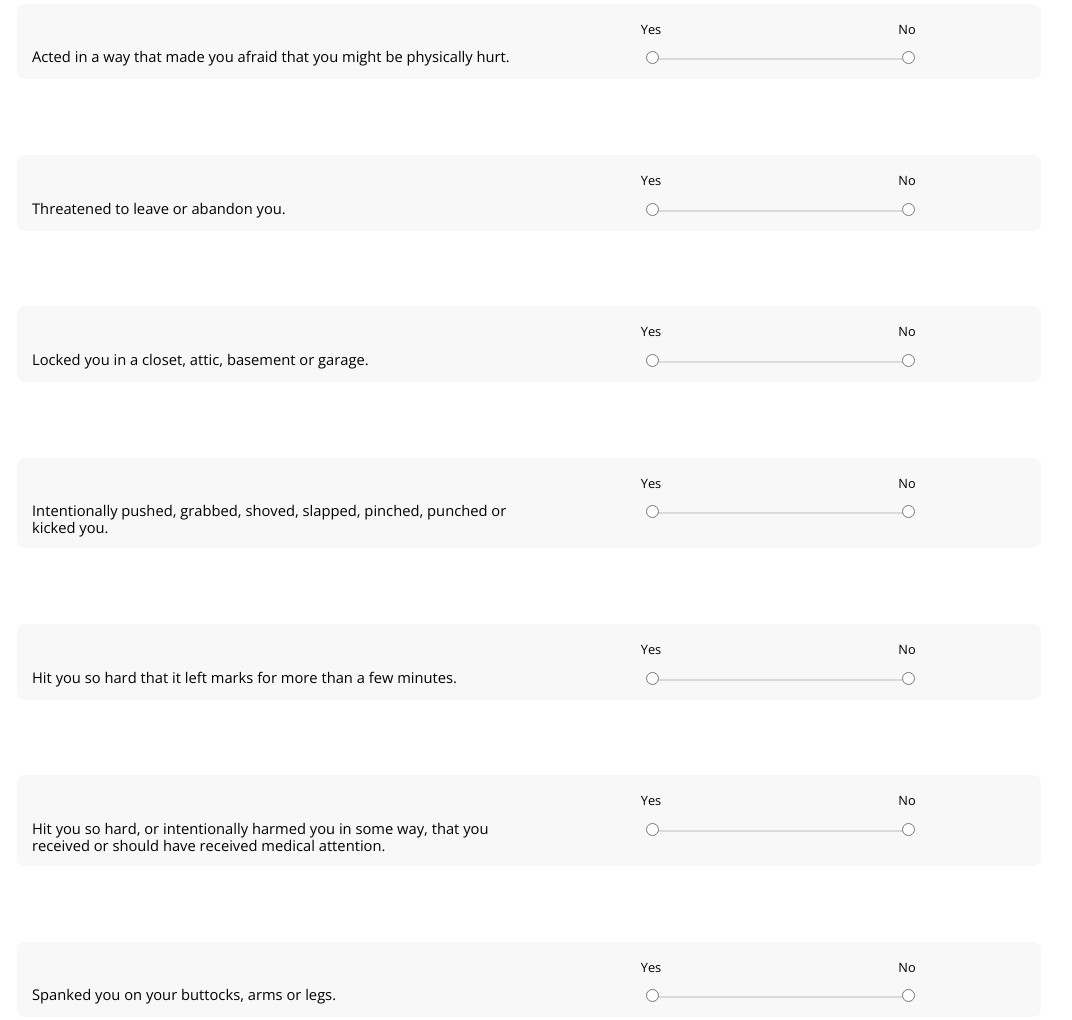
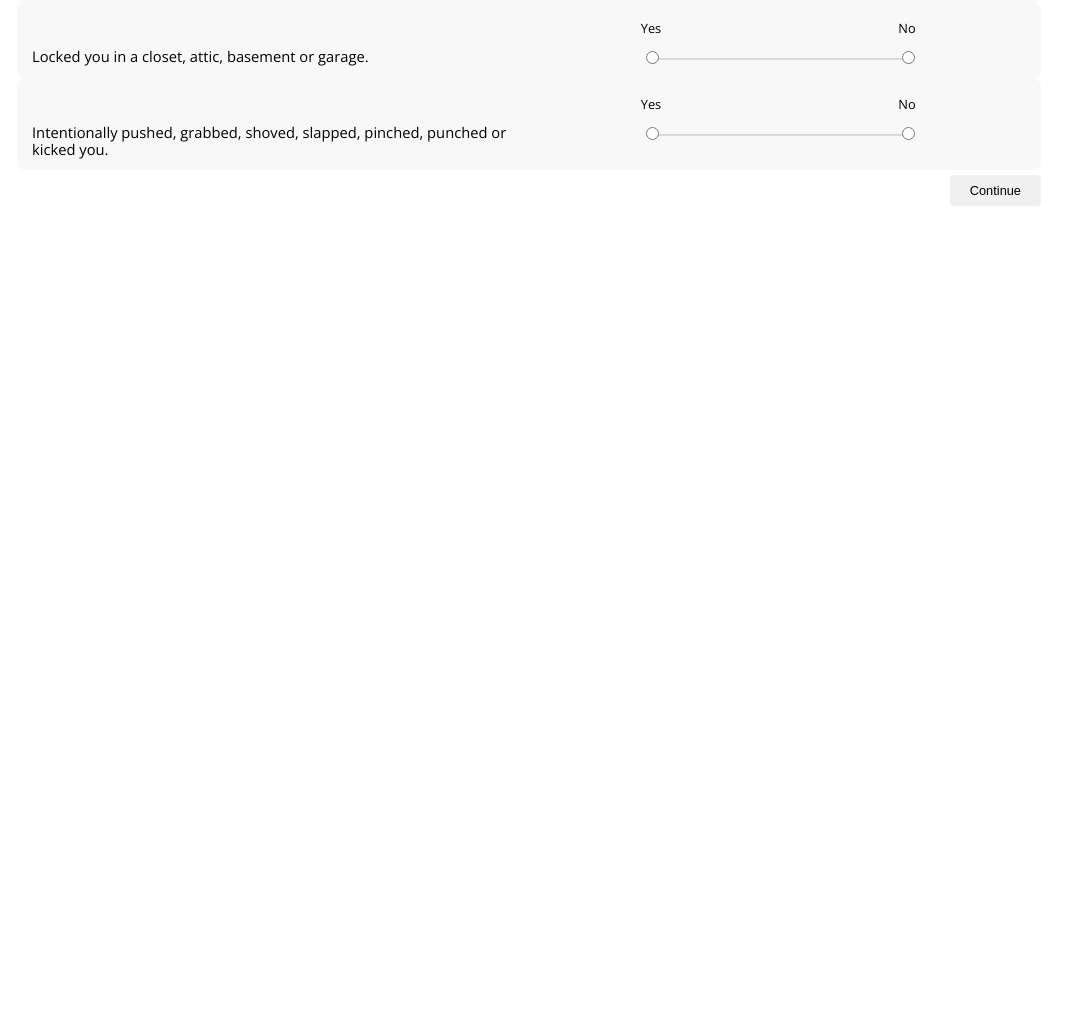
Before and after one commit to MolecularImagingLab/Mturk, a plain HTML site: page MACE.html in a window 1280 px wide. Shown: the part 409-1429 px from the top of the page, without its empty margins (143-1215 px from the left). After the commit the page ends 816 px from the top, so only its background shows below. Drawn offline with nearby package versions, Linux system fonts and the light colour scheme.

```diff
--- a/MACE.html
+++ b/MACE.html
@@ -8,7 +8,7 @@
     <script src="jspsych-6.1.0/jspsych.js"></script>
     <script src="jspsych-6.1.0/plugins/jspsych-survey-template-conditional.js"></script>
     <link rel="stylesheet" href="jspsych-6.1.0/css/jspsych.css"></link>
-    <!-- loading items & choises -->
+    <!-- loading items $ instructions -->
     <script src="MACE.js"></script>
   </head>
   <body></body>
@@ -21,11 +21,13 @@
   conditional_item: 'Please check all ages that apply',
   conditional_scale: [ "1", "2", "3", "4", "5", "6", "7", "8", "9", "10", "11", "12", "13", "14", "15", "16", "17", "18" ],
   timeline: [
-    {instructions: Instructions_parental, items: MACE_parental},
+    {instructions: Instructions_parental, items: MACE_parental_1},
+    {instructions: Instructions_parental, items: MACE_parental_2},
     {instructions: Instructions_siblings, items: MACE_siblings},
     {instructions: Instructions_pedo, items: MACE_pedo},
     {instructions: Instructions_witness, items: MACE_witness},
-    {instructions: Instructions_bully, items: MACE_bully},
+    {instructions: Instructions_bully, items: MACE_bully_1},
+    {instructions: Instructions_bully, items: MACE_bully_2},
     {instructions: Instructions_emotional, items: MACE_emotional},
     {instructions: Instructions_physical, items: MACE_physical}
   ]
--- a/MACE.js
+++ b/MACE.js
@@ -2,13 +2,16 @@
 Instructions_parental = "Sometimes parents, stepparents or other adults living in the house do hurtful things. \
 If this happened during your childhood (first 18 years of your life) please provide your best estimate of your age at the time(s) of occurrence."
 
-MACE_parental = [
+MACE_parental_1 = [
   "Swore at you, called you names, said insulting things like your 'fat', 'ugly', 'stupid', etc. more than a few times a year",
   "Said hurtful things that made you feel bad, embarrassed or humiliated more than a few times a year.",
   "Acted in a way that made you afraid that you might be physically hurt.",
   "Threatened to leave or abandon you.",
   "Locked you in a closet, attic, basement or garage.",
-  "Intentionally pushed, grabbed, shoved, slapped, pinched, punched or kicked you.",
+  "Intentionally pushed, grabbed, shoved, slapped, pinched, punched or kicked you."
+]
+
+MACE_parental_2 = [
   "Hit you so hard that it left marks for more than a few minutes.",
   "Hit you so hard, or intentionally harmed you in some way, that you received or should have received medical attention.",
   "Spanked you on your buttocks, arms or legs.",
@@ -51,13 +54,15 @@
 Instructions_bully = "Sometimes children your own age or older do hurtful things like bully or harass you. \
 If this happened during your childhood (first 18 years of your life) please provide your best estimates of your age at the time(s) of occurrence."
 
-MACE_bully = [
+MACE_bully_1 = [
   "Swore at you, called you names, said insulting things like your “fat”, “ugly”, “stupid”, etc. more than a few times a year.",
   "Said hurtful things that made you feel bad, embarrassed or humiliated more than a few times a year.",
   "Said things behind your back, posted derogatory messages about you, or spread rumors about you.",
   "Intentionally excluded you from activities or groups.",
-  "Acted in a way that made you afraid that you might be physically hurt.",
-  "Threatened you in order to take your money or possessions.",
+  "Acted in a way that made you afraid that you might be physically hurt."
+]
+
+MACE_bully_2 = [ "Threatened you in order to take your money or possessions.",
   "Forced or threatened you to do things that you did not want to do.",
   "Intentionally pushed, grabbed, shoved, slapped, pinched, punched, or kicked you.",
   "Hit you so hard that it left marks for more than a few minutes.",
```
Also changed, not shown: jspsych-6.1.0/plugins/jspsych-survey-template-conditional.js.
